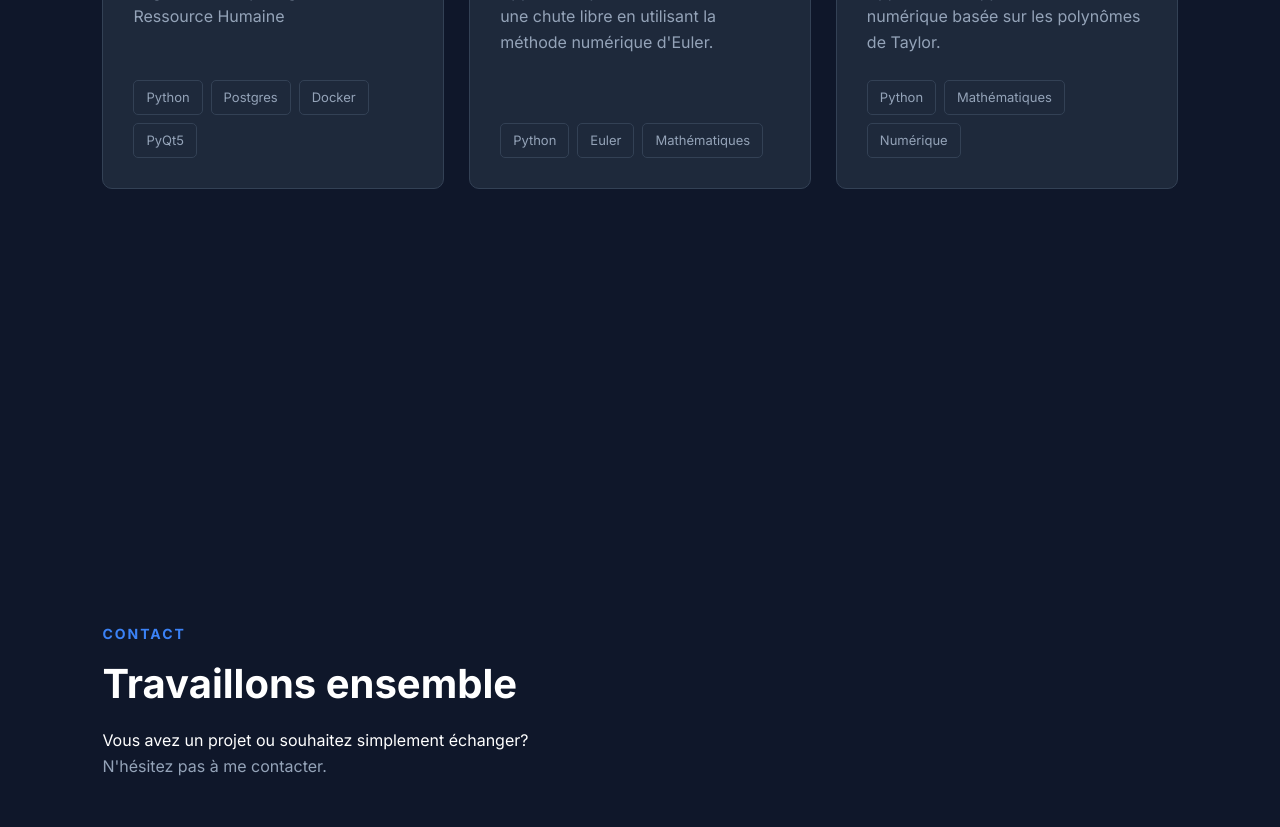
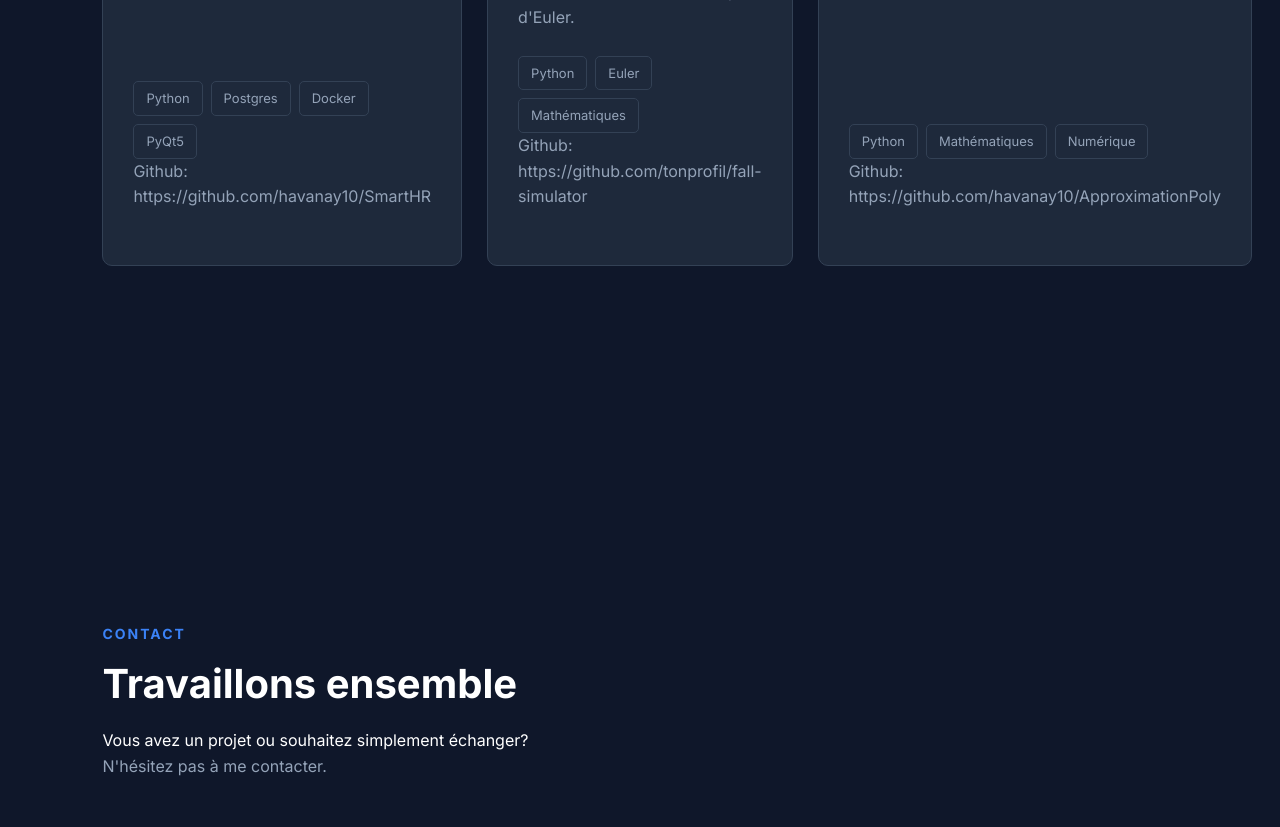
Before and after one commit to havanay10/portfolio, a React (Vite) app: page / in a window 1280 px wide. Shown: the part 2820-3647 px from the top of the page. Built offline with nearby package versions, Linux system fonts and the light colour scheme.

Commit message:
feat: Dernier modif

```diff
--- a/src/sections/Projects.tsx
+++ b/src/sections/Projects.tsx
@@ -53,6 +53,7 @@ function Projects() {
           >
             {/* Nom du projet */}
             <h3>{project.title}</h3>
+
             {/* Description du projet */}
             <p>{project.description}</p>
             {/* Technologies utilisées */}
@@ -63,6 +64,7 @@ function Projects() {
                 </span>
               ))}
             </div>
+            <p>Github: {project.repoUrl}</p>
           </article>
         ))}
       </div>
```
